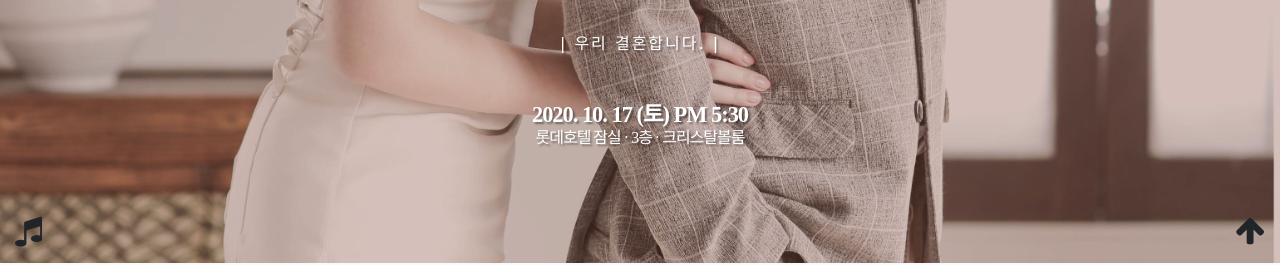
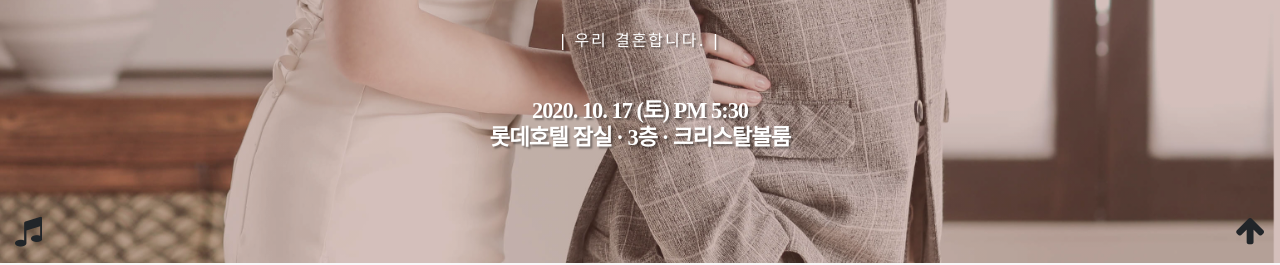
Before and after one commit to samantha-wedding/samantha-wedding.github.io, a plain HTML site: page index.html in a window 1280 px wide. Shown: the part 537-802 px from the top of the page. Drawn offline with nearby package versions, Linux system fonts and the light colour scheme; no server answers; a script that the page names is missing; a web font is replaced by a local one.

Commit message:
Update index.html

```diff
--- a/index.html
+++ b/index.html
@@ -101,8 +101,8 @@
                     </p>
                     <p class="h2 mt-5 ww-title"
                        style="font-family: 'Noto Serif KR', serif; font-size:1.0em; letter-spacing:-1px">
-                        <b style="font-size:1.4em;">2020. 10. 17 (토) PM 5:30</b>
-                        <br>롯데호텔 잠실 · 3층 · 크리스탈볼룸
+                        <b style="font-size:1.4em;">2020. 10. 17 (토) PM 5:30<br>롯데호텔 잠실 · 3층 · 크리스탈볼룸</b>
+
                     </p>
                 </div>
             </div>
```
